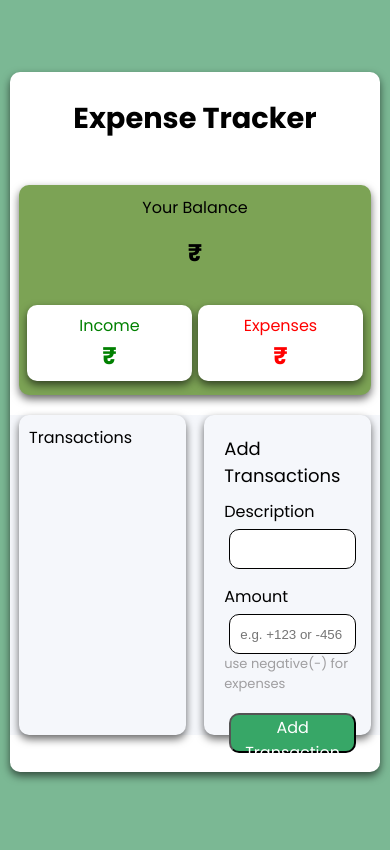
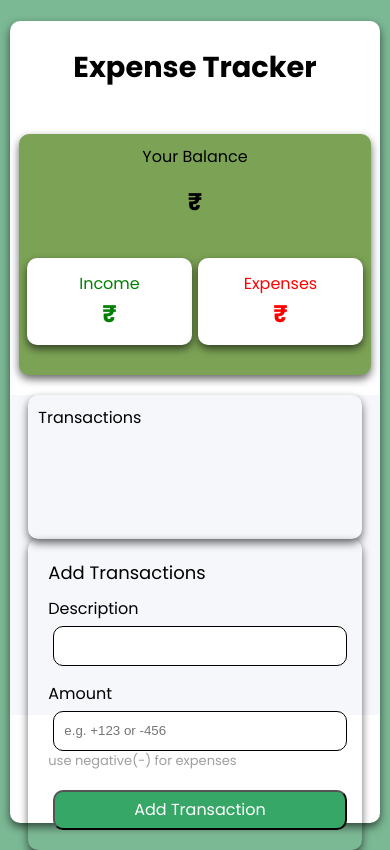
Before and after one commit to Afreedbaig/Expense_visualizer, a plain HTML site: page index.html in a window 390 px wide. Drawn offline with Linux system fonts and the light colour scheme.

Commit message:
responsiveness

```diff
--- a/index.css
+++ b/index.css
@@ -78,11 +78,13 @@ body {
     justify-content: space-around;
     background-color: #f5f7fb;
 }
+
 .transactions {
     width: 45%;
     box-shadow: 0 4px 8px rgba(0, 0, 0, 0.6);
     border-radius: 10px;
 }
+
 @keyframes slidein {
     from {
         opacity: 0;
@@ -188,3 +190,27 @@ body {
     font-size: medium;
     font-family: "poppins";
 }
+@media (width<500px) {
+    .main {
+    }
+    .tcontainer {
+        flex-direction: column;
+        /* justify-content: center; */
+        align-items: center;
+        height: 40%;
+
+        /* width: 80%; */
+    }
+    .transactions {
+        width: 90%;
+        height: 45%;
+    }
+    .edittransactions {
+        width: 90%;
+        height: 20rem;
+    }
+    .main {
+        height: 95%;
+        max-height: 1000px;
+    }
+}
```
